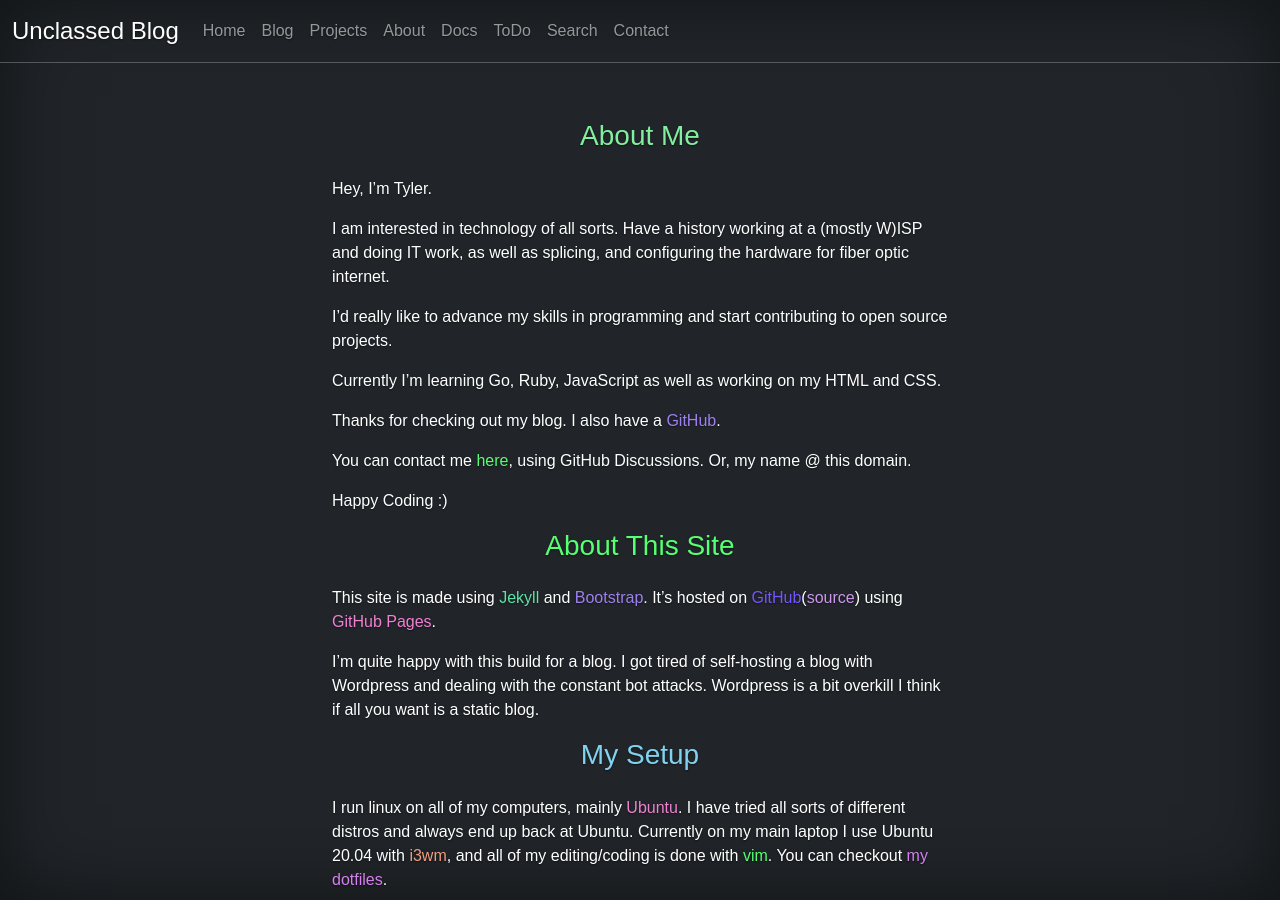
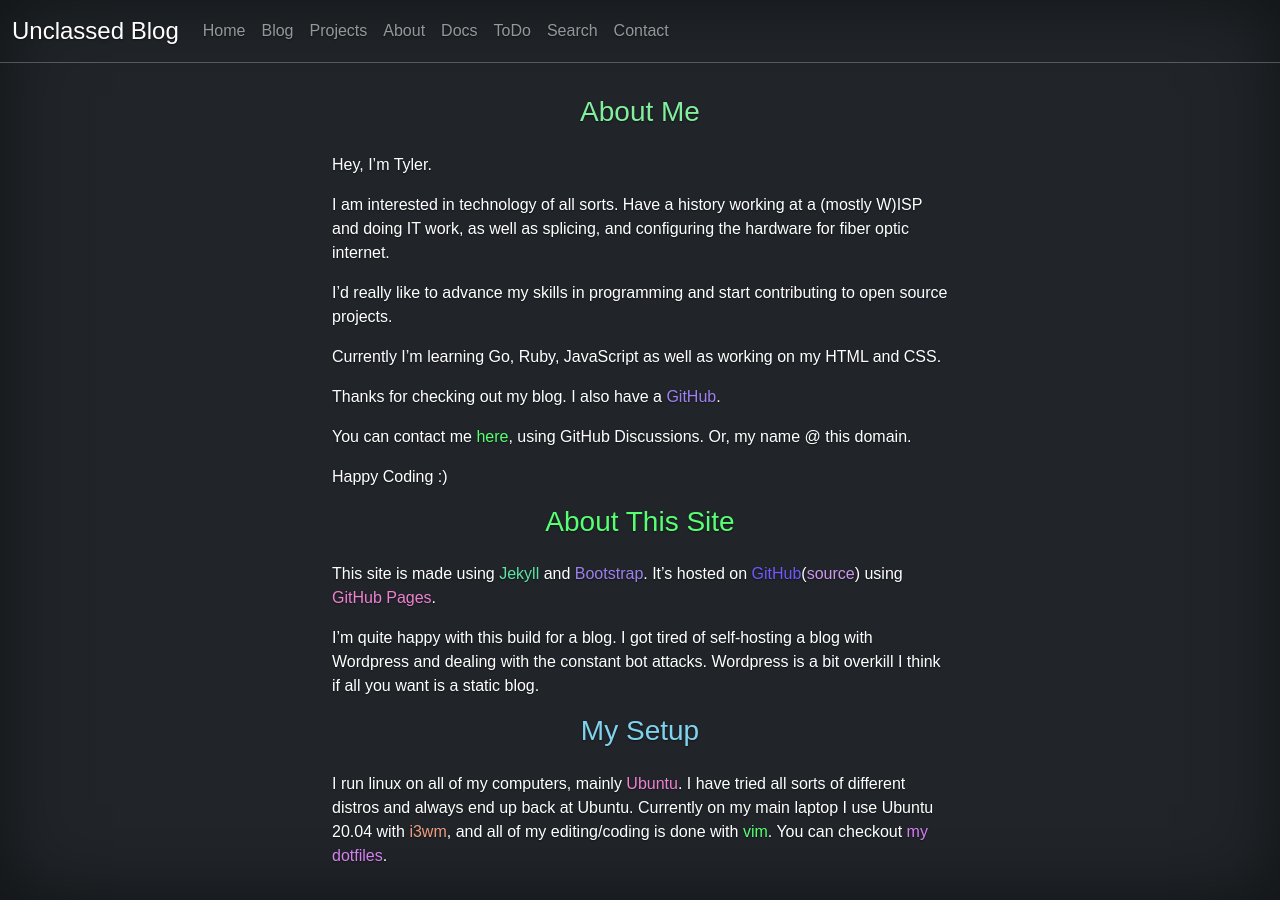
Before and after one commit to UnclassedPenguin/unclassedpenguin.github.io, a Jekyll site: the page built from about.md, in a window 1280 px wide. Built offline with Jekyll 4.4.1, drawn with Linux system fonts in a browser that asks for light colours.

Commit message:
remove top padding

```diff
--- a/_layouts/default.html
+++ b/_layouts/default.html
@@ -21,7 +21,7 @@
 
         {% include header.html %}
 
-        <main class="flex-shrink-0 text-white pt-4">
+        <main class="flex-shrink-0 text-white">
           <div class="container-fluid">
 
             {{ content }}
--- a/_layouts/page.html
+++ b/_layouts/page.html
@@ -19,7 +19,7 @@
       <button onclick="topFunction()" id="myBtn" title="Go to top"><i class="arrow up"></i></button>
 
       {% include header.html %}
-      <main class="flex-shrink-0 text-white pt-4">
+      <main class="flex-shrink-0 text-white">
         <div class="container-fluid">
           <div class="row">
             <div class="col-md-2 col-lg-3 col-xxl-4">
--- a/_layouts/project.html
+++ b/_layouts/project.html
@@ -19,7 +19,7 @@
       <button onclick="topFunction()" id="myBtn" title="Go to top"><i class="arrow up"></i></button>
 
       {% include header.html %}
-      <main class="flex-shrink-0 text-white pt-4">
+      <main class="flex-shrink-0 text-white">
         <div class="container-fluid">
           <div class="row">
             <div class="col-md-2 col-lg-3 col-xxl-4">
```
